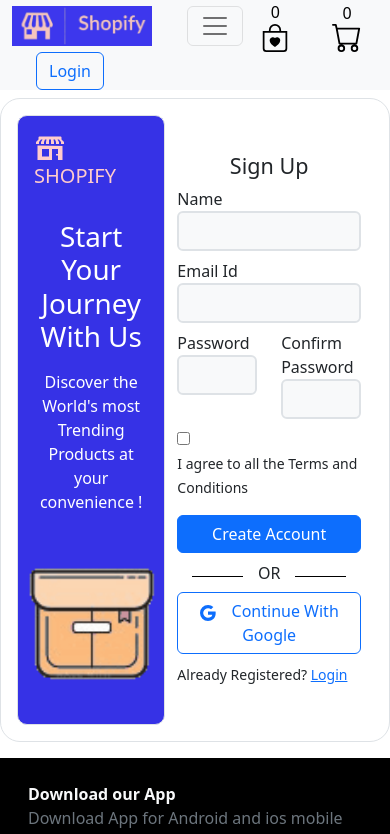
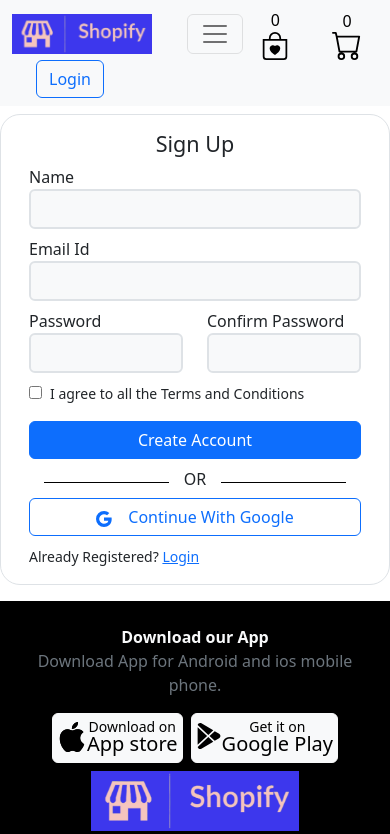
Before and after one commit to unnati1612/Shopify, a React (Create React App) app: page /signup in a window 390 px wide. Shown: the top 834 px of the page. Built offline with nearby package versions, Linux system fonts and the light colour scheme.

Commit message:
responsive

```diff
--- a/src/components/Footer.js
+++ b/src/components/Footer.js
@@ -3,10 +3,10 @@
 const Footer = () => {
   return (
     <div className='bg-black  text-light row mt-3 px-3 pt-4 mx-0' >
-      <div className='col-md-4 col-12 '>
+      <div className='col-md-4 col-12 text-center '>
         <strong>Download our App</strong>
         <p className='text-secondary'>Download App for Android and ios mobile phone.</p>
-        <div className='mx-auto d-flex justify-content-start'>
+        <div className='mx-auto d-flex justify-content-center'>
           <button className='btn btn-light d-flex py-0 px-1 me-2' style={{ height: "50px" }}>
             <div className='py-2'>
               <svg xmlns="http://www.w3.org/2000/svg" width="30" height="30" fill="currentColor" className="bi bi-apple" viewBox="0 0 16 16">
@@ -32,7 +32,7 @@
       </div>
       <div className='col-md-4 col-12 mt-2 align-top text-center' >
 
-        <img src={logo} style={{ maxWidth: "300px", maxHeight: "60px" }} className='mb-2' />
+        <img src={logo} style={{ maxWidth: "300px", maxHeight: "60px" }} className='mb-2' alt="img" />
         <p className='text-light'>Discover the World's most Trending Products at your convenience!!</p>
 
       </div>
--- a/src/components/Header.js
+++ b/src/components/Header.js
@@ -56,7 +56,7 @@
   return (
 
 
-    <Navbar expand="lg" className="bg-body-tertiary sticky-top py-0" >
+    <Navbar expand="lg" className="bg-body-tertiary sticky-top py-2" >
       <Container>
         <Navbar.Brand as={Link} to="/" > <img
           alt=""
--- a/src/screens/Login.js
+++ b/src/screens/Login.js
@@ -49,10 +49,10 @@
     }
   }
   return (
-    <div className='container  pt-2'>
-        <div className='row ' >
-        <div className='col-6 logindiv p-3 m-0'>
-          <div className='border border-3 rounded-3 p-3' style={{width:"80%"}}>
+    <div className=' d-flex justify-content-center align-items-center pt-2'>
+        <div className='row container' >
+        <div className='col-md-5 col-12  logindiv p-3 m-0'>
+          <div className='border border-3 rounded-3 p-3' style={{width:"100%"}}>
             <div className='text-center'>
             <h4 >Welcome Back !</h4>
             <p>Login to start Shopping!!</p>
@@ -90,8 +90,8 @@
             </Formik>
           </div>
         </div>
-        <div className='col-6 p-0 m-0'>
-        <img src={loginbg} style={{width:"100%" , height:"85vh"}} className='' />
+        <div className='col-md-7 col-12 p-0 m-0 d-md-block d-none' >
+        <img src={loginbg} style={{width:"100%" , height:"85vh"}} className='' alt="img" />
         </div>
         </div>
     </div>
--- a/src/screens/SignUp.js
+++ b/src/screens/SignUp.js
@@ -95,16 +95,16 @@
   <div className='d-flex justify-content-center align-items-center pt-2'>
 
     <div className='row p-3 signbox container border '>
-      <div className='col-5 p-3 border signupleft d-flex flex-column align-items-center justify-content-between text-white'>
-        <h5 className='logotext'><img src={shopIcon} style={{ width: "32px", height: "32px", }} className='me-1' />SHOPIFY</h5>
+      <div className='col-5 p-3 d-md-block d-none border signupleft d-flex flex-column align-items-center justify-content-between text-white'>
+        <h5 className='logotext'><img src={shopIcon} style={{ width: "32px", height: "32px", }} alt="img" className='me-1' />SHOPIFY</h5>
         <div className='mt-4'>
           <h1 className="text-center">Start Your Journey With Us</h1>
           <p className="text-center mt-3">Discover the World's most Trending Products at your convenience !</p>
         </div>
-        <img src={productimg} style={{ width: "170px", height: "170px" }} className='mt-2' />
+        <img src={productimg} style={{ width: "170px", height: "170px" }} className='mt-2' alt="img" />
       </div>
 
-      <div className=' col-7 d-flex justify-content-center align-items-center flex-column'>
+      <div className=' col-md-7 col-12 d-flex justify-content-center align-items-center flex-column'>
         <h4 className=''>Sign Up</h4>
         <Formik initialValues={initialValues} validationSchema={registerValidation} onSubmit={handleSubmit}>
           {(formik) => (
```
